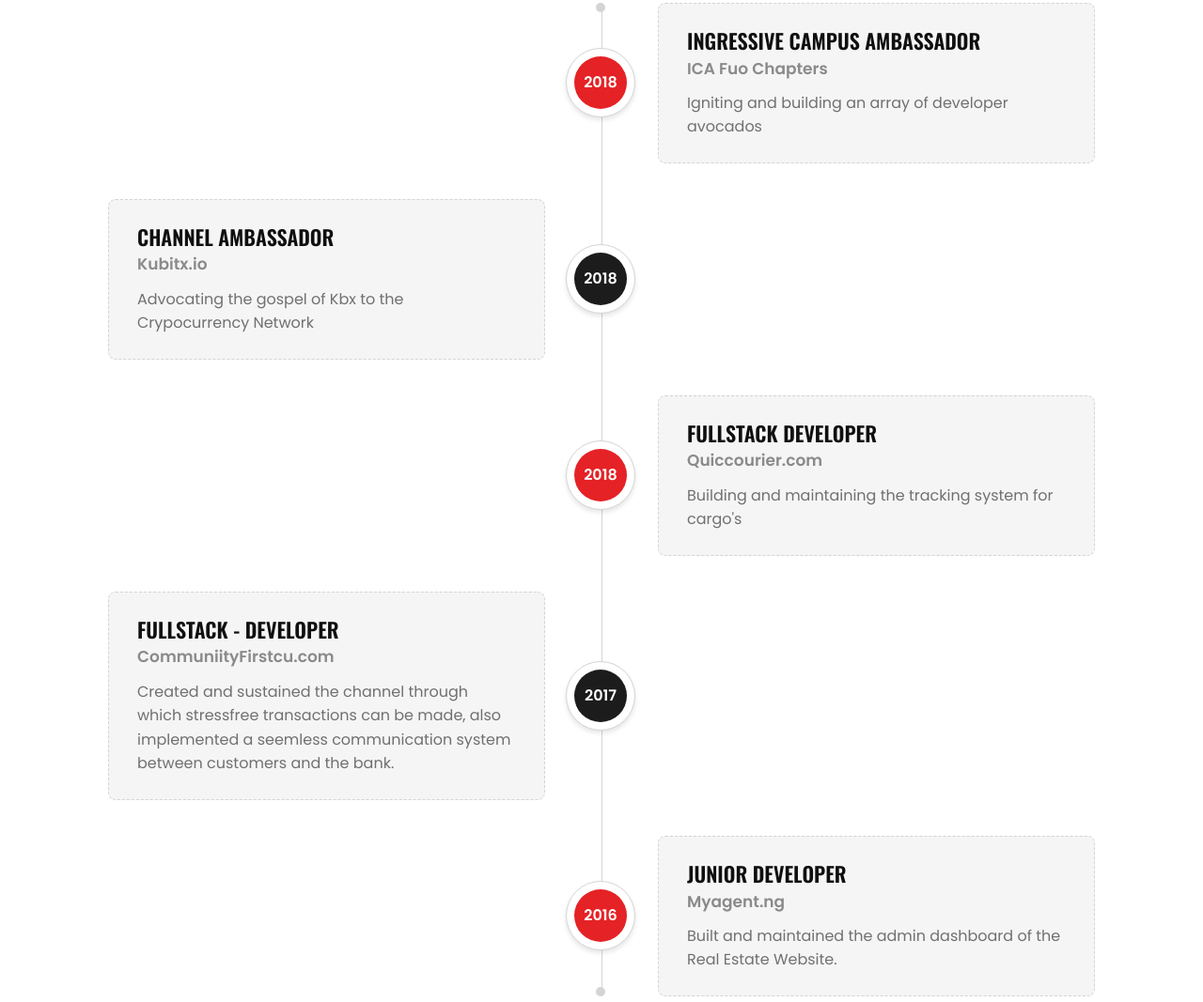
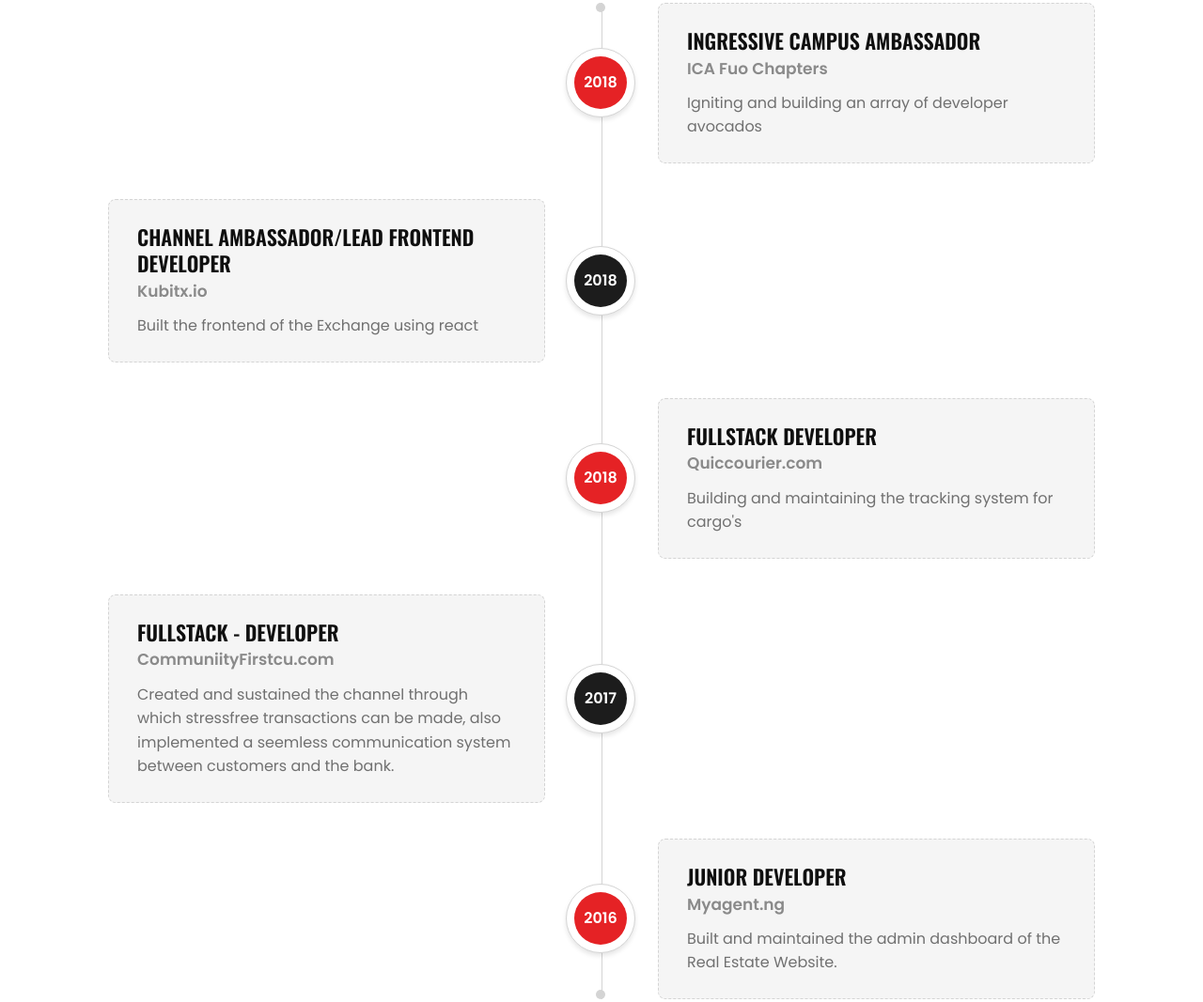
Before and after one commit to krofax/My-portfolio-website, a plain HTML site: page index.html in a window 1280 px wide. Shown: the part 3425-4492 px from the top of the page at 94% size. Drawn offline with nearby package versions, Linux system fonts and the light colour scheme.

Commit message:
added additional info

```diff
--- a/index.html
+++ b/index.html
@@ -388,9 +388,9 @@
 								<strong>2018</strong>
 							</div><!--/.timeline-year-->
 							<div class="timeline-box animate" data-animate="fadeInRight">
-								<h4>Channel Ambassador</h4>
+								<h4>Channel Ambassador/Lead FrontEnd Developer</h4>
 								<strong class="timeline-subtitle">Kubitx.io</strong>
-								<p>Advocating the gospel of Kbx to the Crypocurrency Network</p>
+								<p>Built the frontend of the Exchange using react </p>
 							</div><!--/.timeline-box-->
 						</div><!--/.timeline-col-->
 					</div><!--/.timeline-row-->
```
